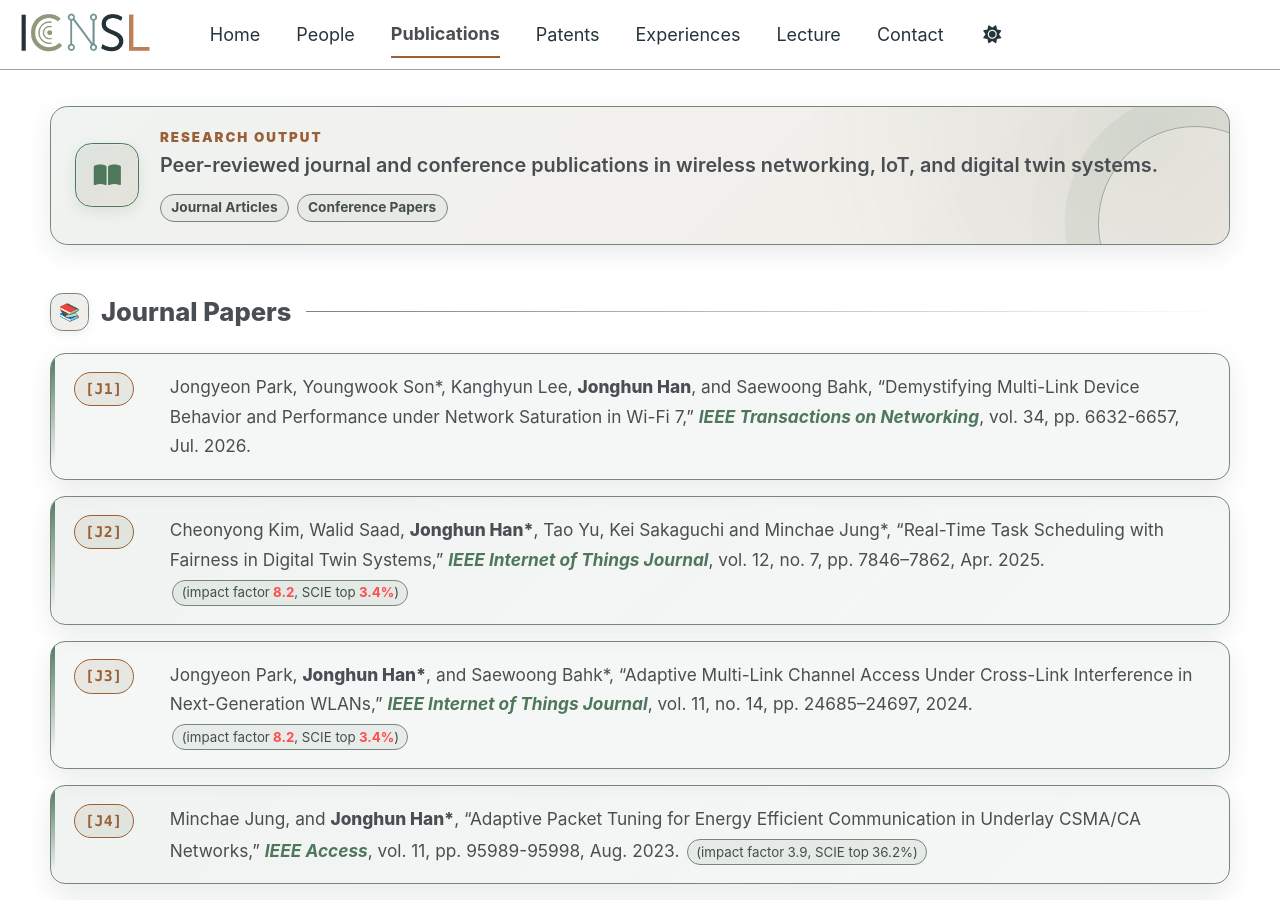
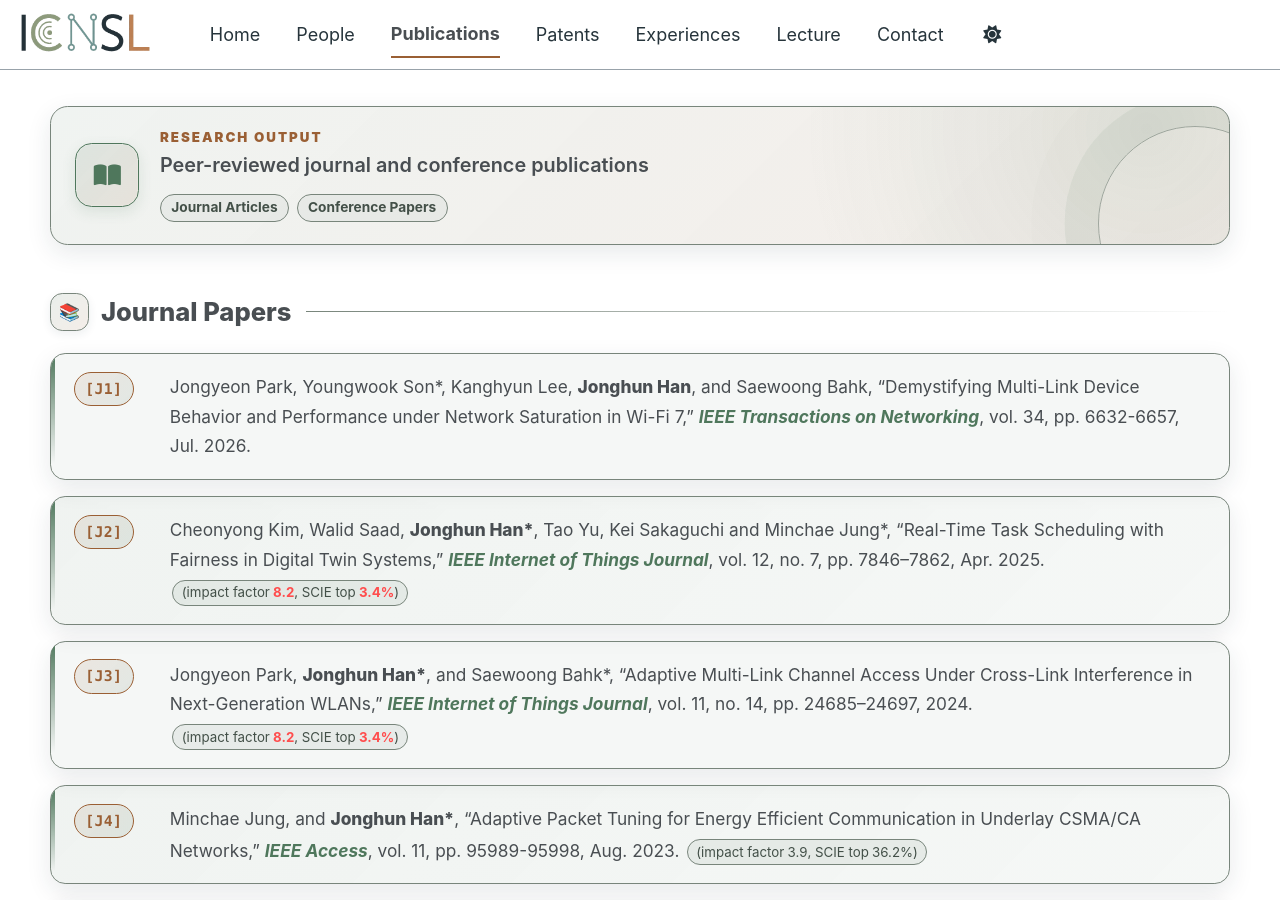
Before and after one commit to icnsl/icnsl.github.io, a Jekyll site: the page built from _pages/publications.md, in a window 1280 px wide and 900 px high. Built offline with Jekyll 4.4.1, drawn with Linux system fonts in a browser that asks for light colours; a script bundle is joined from its source files by our own code; library files that are not in the unit come from our copies.

Commit message:
Update publications.md

```diff
--- a/_pages/publications.md
+++ b/_pages/publications.md
@@ -9,7 +9,7 @@ hide_title: true
   <div class="icnsl-showcase__glyph" aria-hidden="true"><i class="fas fa-book-open"></i></div>
   <div class="icnsl-showcase__intro-copy">
     <div class="icnsl-showcase__eyebrow">Research Output</div>
-    <p class="icnsl-showcase__lead">Peer-reviewed journal and conference publications in wireless networking, IoT, and digital twin systems.</p>
+    <p class="icnsl-showcase__lead">Peer-reviewed journal and conference publications </p>
     <div class="icnsl-showcase__tags" aria-label="Publication categories">
       <span>Journal Articles</span><span>Conference Papers</span>
     </div>
```
